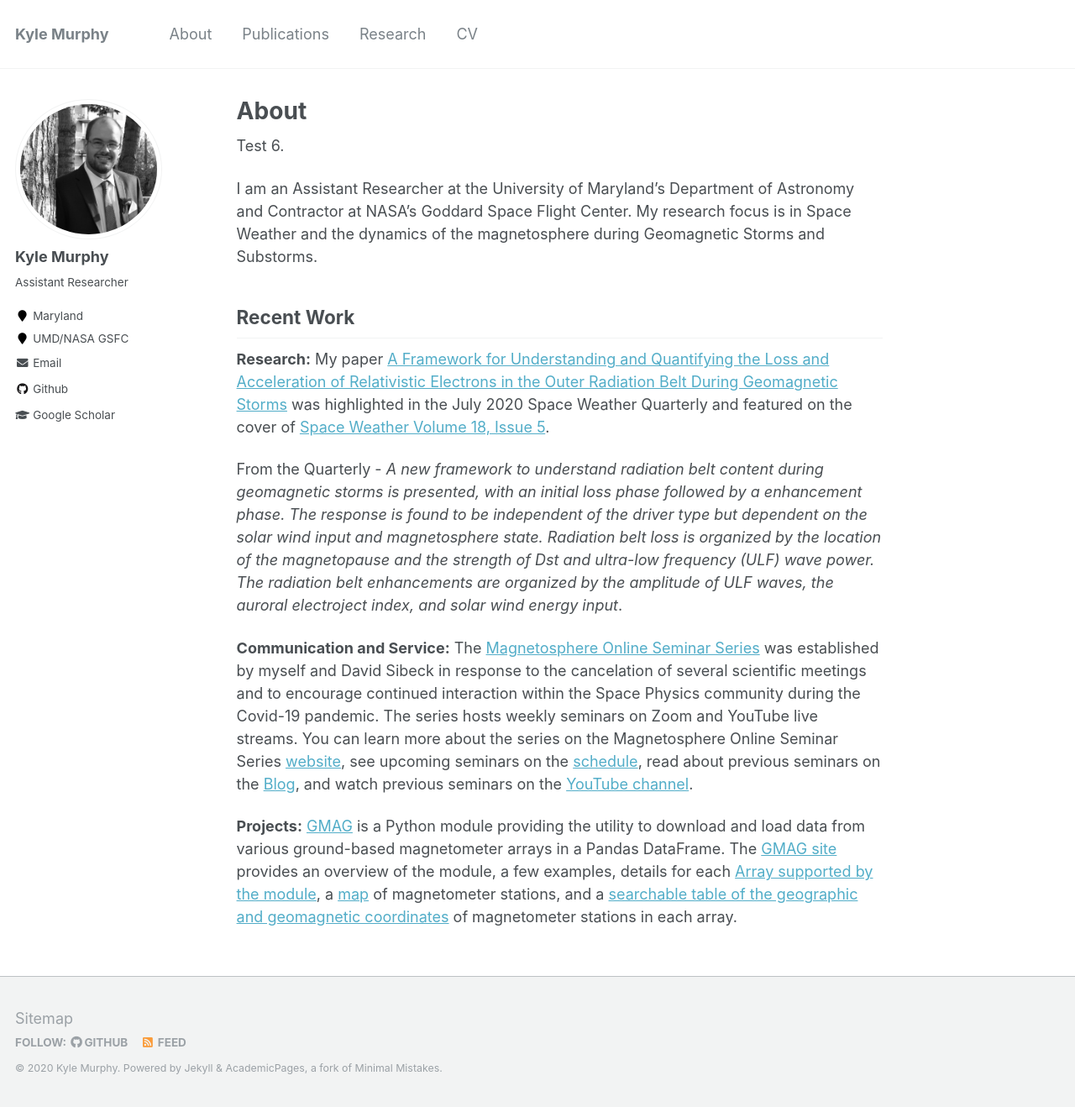
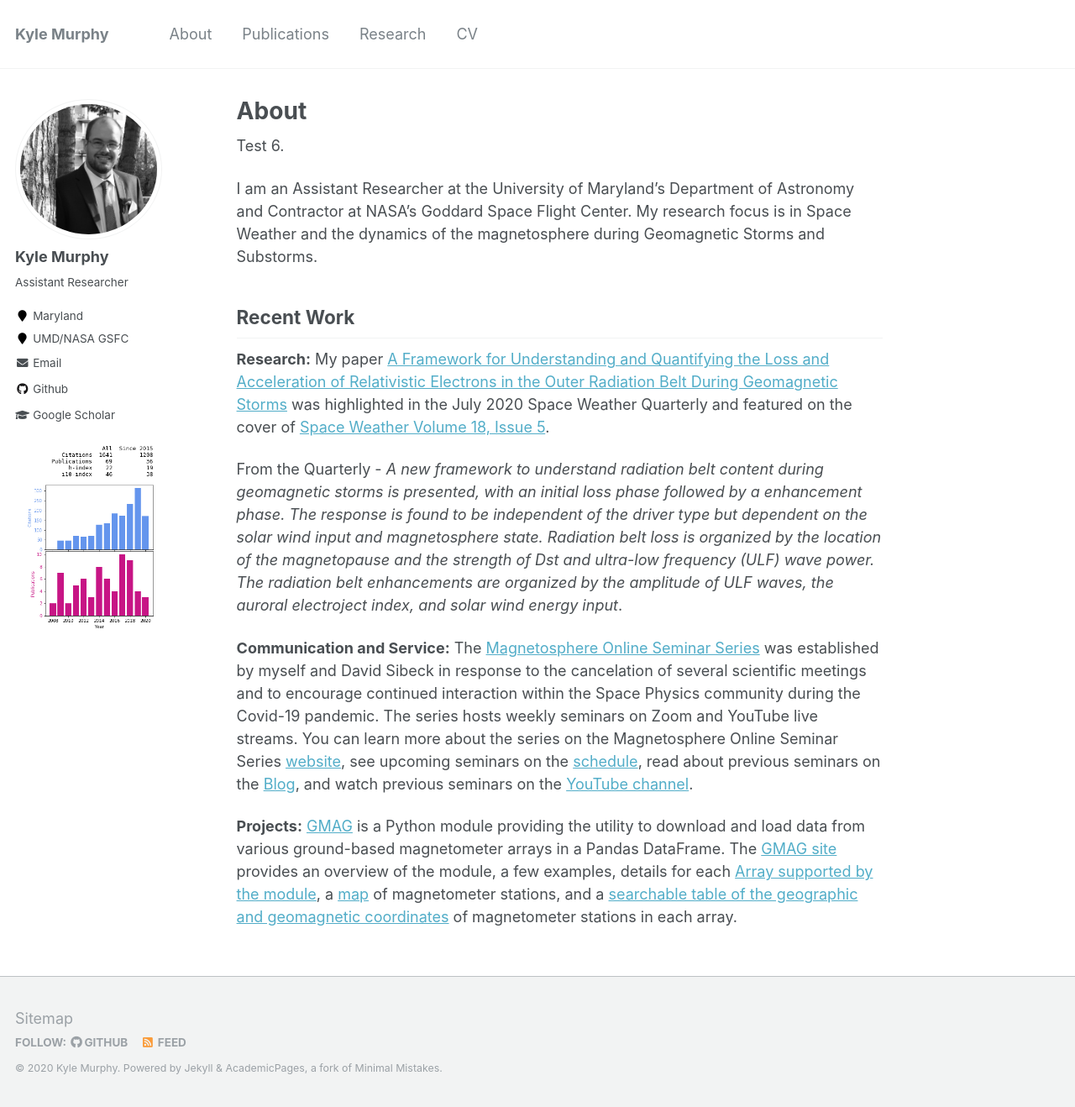
Before and after one commit to kylermurphy/kylermurphy.github.io, a Jekyll site: the page built from _pages/about.md, in a window 1280 px wide and 1318 px high. Shown: the whole window at 84% size. Built offline with Jekyll 4.4.1, drawn with Linux system fonts in a browser that asks for light colours.

Commit message:
Update _sidebar.scss

```diff
--- a/_sass/_sidebar.scss
+++ b/_sass/_sidebar.scss
@@ -121,14 +121,14 @@
 }
 
 .author__scholar {
-  display: table-cell;
+  display: none;
   vertical-align: top;
   padding-left: 15px;
   padding-right: 25px;
   line-height: 1;
 
   @include breakpoint($large) {
-    display: none;
+    display: block;
   }
 }
 
```
